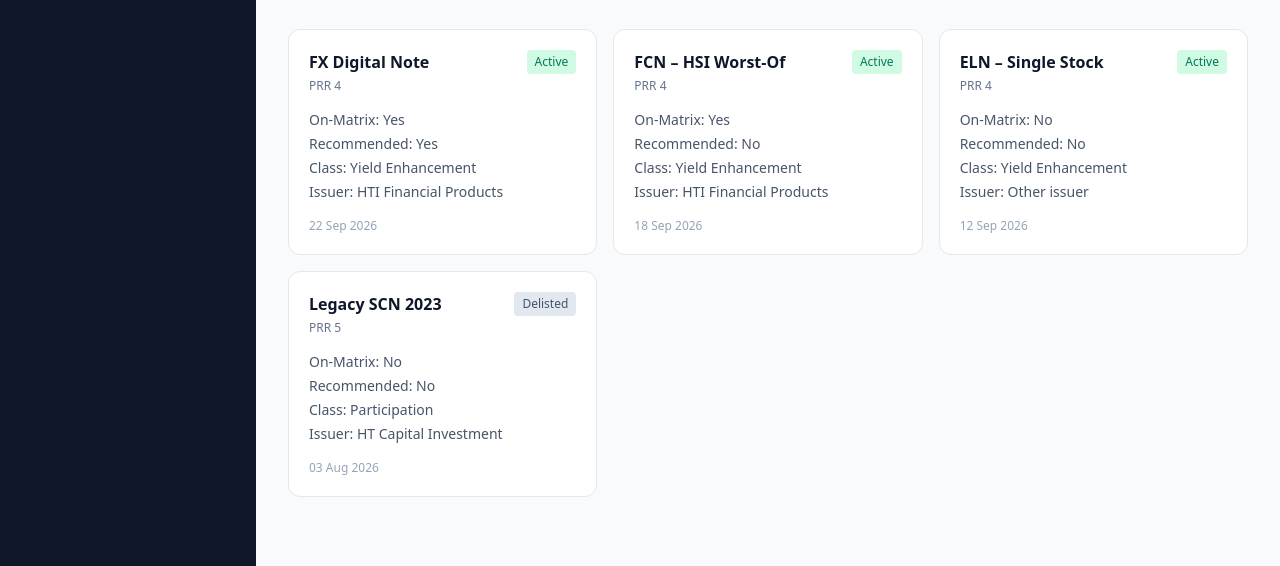
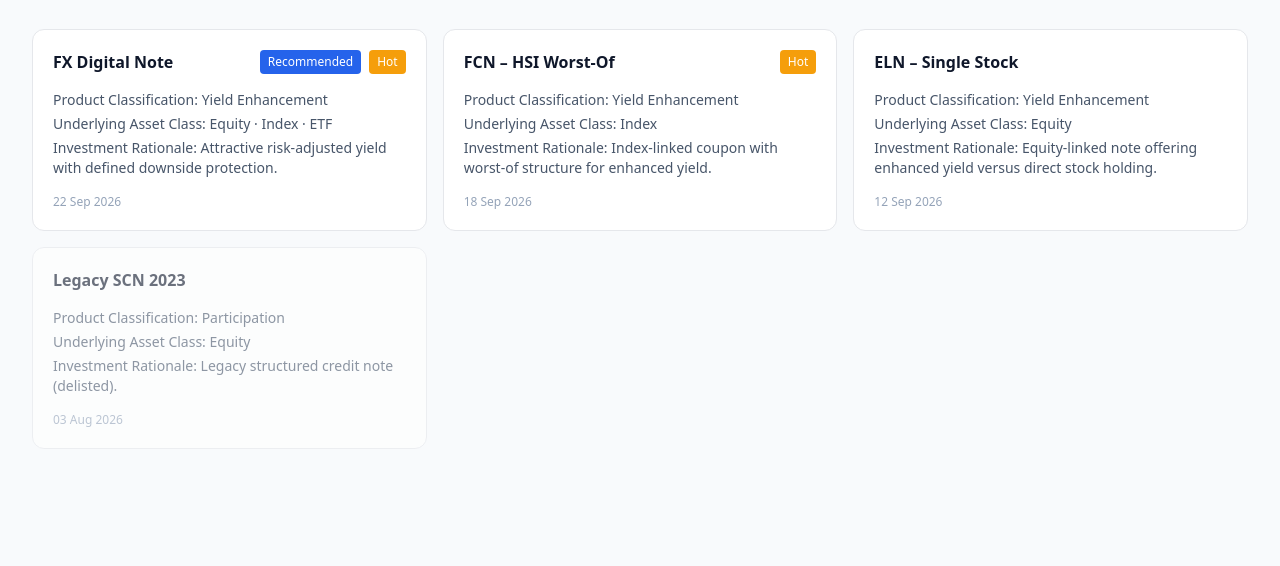
Before and after one commit to leeeinn/matrix-product-center, a plain HTML site: page wc-shelf.html in a window 1280 px wide. Shown: the part 234-800 px from the top of the page. Drawn offline with nearby package versions, Linux system fonts and the light colour scheme.

Commit message:
Update Shelf: remove sidebar, card click to profile, update card fields

```diff
--- a/wc-shelf.html
+++ b/wc-shelf.html
@@ -7,25 +7,13 @@
   <script src="https://cdn.tailwindcss.com"></script>
   <style>
     body { font-family: system-ui, -apple-system, sans-serif; }
+    .hot-tooltip { position: relative; }
+    .hot-tooltip:hover .tooltip-content { display: block; }
+    .tooltip-content { display: none; position: absolute; bottom: 100%; left: 50%; transform: translateX(-50%); background: #1e293b; color: white; padding: 6px 10px; border-radius: 6px; font-size: 12px; white-space: nowrap; z-index: 10; margin-bottom: 4px; }
   </style>
 </head>
 <body class="bg-slate-50 text-slate-900">
-  <div class="flex h-screen">
-    <!-- Sidebar -->
-    <aside class="w-64 bg-slate-900 text-white flex flex-col">
-      <div class="p-6 border-b border-slate-700">
-        <div class="text-xs font-semibold text-slate-400 tracking-wider">MATRIX</div>
-        <div class="text-xl font-bold mt-1">Matrix</div>
-        <div class="text-sm text-slate-300 mt-1">Pdt Center</div>
-      </div>
-      <nav class="flex-1 p-4 space-y-1">
-        <a href="wc-shelf.html" class="block px-4 py-2.5 rounded-lg bg-slate-800 text-white font-medium">Product Shelf</a>
-        <a href="wc-profile.html" class="block px-4 py-2.5 rounded-lg text-slate-300 hover:bg-slate-800">Product Profile</a>
-      </nav>
-    </aside>
-
-    <!-- Main -->
-    <main class="flex-1 overflow-auto">
+  <div class="min-h-screen">
     <header class="bg-white border-b px-8 py-5 flex items-center justify-between">
       <div>
         <div class="text-sm text-slate-500">MATRIX / PRODUCT CENTER</div>
@@ -48,12 +36,12 @@
           <div class="text-3xl font-semibold mt-1">128</div>
         </div>
         <div class="bg-white rounded-xl border p-5">
-            <div class="text-sm text-slate-500">On-Matrix</div>
-            <div class="text-3xl font-semibold mt-1">41</div>
+          <div class="text-sm text-slate-500">Recommended</div>
+          <div class="text-3xl font-semibold mt-1">12</div>
         </div>
         <div class="bg-white rounded-xl border p-5">
-            <div class="text-sm text-slate-500">Recommended</div>
-            <div class="text-3xl font-semibold mt-1">12</div>
+          <div class="text-sm text-slate-500">Hot</div>
+          <div class="text-3xl font-semibold mt-1">8</div>
         </div>
         <div class="bg-white rounded-xl border p-5">
           <div class="text-sm text-slate-500">Delisted</div>
@@ -63,73 +51,58 @@
 
       <!-- Card View (Default) -->
       <div id="cardView" class="grid md:grid-cols-2 lg:grid-cols-3 gap-4">
-          <div class="bg-white rounded-xl border p-5 hover:shadow-sm transition">
+        <a href="wc-profile.html" class="block bg-white rounded-xl border p-5 hover:shadow-sm transition">
           <div class="flex justify-between items-start">
-              <div>
             <div class="font-semibold">FX Digital Note</div>
-                <div class="text-xs text-slate-500 mt-1">PRR 4</div>
+            <div class="flex gap-2">
+              <span class="px-2 py-1 bg-blue-600 text-white rounded text-xs font-medium">Recommended</span>
+              <span class="hot-tooltip px-2 py-1 bg-amber-500 text-white rounded text-xs font-medium cursor-pointer">Hot
+                <div class="tooltip-content">High demand · Priority display</div>
+              </span>
             </div>
-              <span class="px-2 py-1 bg-emerald-100 text-emerald-700 rounded text-xs font-medium">Active</span>
           </div>
           <div class="mt-4 space-y-1 text-sm text-slate-600">
-              <div>On-Matrix: <span class="font-medium">Yes</span></div>
-              <div>Recommended: <span class="font-medium">Yes</span></div>
-              <div>Class: Yield Enhancement</div>
-              <div>Issuer: HTI Financial Products</div>
+            <div>Product Classification: Yield Enhancement</div>
+            <div>Underlying Asset Class: Equity · Index · ETF</div>
+            <div>Investment Rationale: Attractive risk-adjusted yield with defined downside protection.</div>
           </div>
           <div class="mt-4 text-xs text-slate-400">22 Sep 2026</div>
-          </div>
+        </a>
 
-          <div class="bg-white rounded-xl border p-5 hover:shadow-sm transition">
+        <a href="wc-profile.html" class="block bg-white rounded-xl border p-5 hover:shadow-sm transition">
           <div class="flex justify-between items-start">
-              <div>
             <div class="font-semibold">FCN – HSI Worst-Of</div>
-                <div class="text-xs text-slate-500 mt-1">PRR 4</div>
-              </div>
-              <span class="px-2 py-1 bg-emerald-100 text-emerald-700 rounded text-xs font-medium">Active</span>
+            <span class="hot-tooltip px-2 py-1 bg-amber-500 text-white rounded text-xs font-medium cursor-pointer">Hot
+              <div class="tooltip-content">High demand · Priority display</div>
+            </span>
           </div>
           <div class="mt-4 space-y-1 text-sm text-slate-600">
-              <div>On-Matrix: <span class="font-medium">Yes</span></div>
-              <div>Recommended: <span class="font-medium">No</span></div>
-              <div>Class: Yield Enhancement</div>
-              <div>Issuer: HTI Financial Products</div>
+            <div>Product Classification: Yield Enhancement</div>
+            <div>Underlying Asset Class: Index</div>
+            <div>Investment Rationale: Index-linked coupon with worst-of structure for enhanced yield.</div>
           </div>
           <div class="mt-4 text-xs text-slate-400">18 Sep 2026</div>
-          </div>
+        </a>
 
-          <div class="bg-white rounded-xl border p-5 hover:shadow-sm transition">
-            <div class="flex justify-between items-start">
-              <div>
+        <a href="wc-profile.html" class="block bg-white rounded-xl border p-5 hover:shadow-sm transition">
           <div class="font-semibold">ELN – Single Stock</div>
-                <div class="text-xs text-slate-500 mt-1">PRR 4</div>
-              </div>
-              <span class="px-2 py-1 bg-emerald-100 text-emerald-700 rounded text-xs font-medium">Active</span>
-            </div>
           <div class="mt-4 space-y-1 text-sm text-slate-600">
-              <div>On-Matrix: <span class="font-medium">No</span></div>
-              <div>Recommended: <span class="font-medium">No</span></div>
-              <div>Class: Yield Enhancement</div>
-              <div>Issuer: Other issuer</div>
+            <div>Product Classification: Yield Enhancement</div>
+            <div>Underlying Asset Class: Equity</div>
+            <div>Investment Rationale: Equity-linked note offering enhanced yield versus direct stock holding.</div>
           </div>
           <div class="mt-4 text-xs text-slate-400">12 Sep 2026</div>
-          </div>
+        </a>
 
-          <div class="bg-white rounded-xl border p-5 hover:shadow-sm transition">
-            <div class="flex justify-between items-start">
-              <div>
+        <a href="wc-profile.html" class="block bg-white rounded-xl border p-5 hover:shadow-sm transition opacity-60">
           <div class="font-semibold">Legacy SCN 2023</div>
-                <div class="text-xs text-slate-500 mt-1">PRR 5</div>
-              </div>
-              <span class="px-2 py-1 bg-slate-200 text-slate-600 rounded text-xs font-medium">Delisted</span>
-            </div>
           <div class="mt-4 space-y-1 text-sm text-slate-600">
-              <div>On-Matrix: <span class="font-medium">No</span></div>
-              <div>Recommended: <span class="font-medium">No</span></div>
-              <div>Class: Participation</div>
-              <div>Issuer: HT Capital Investment</div>
+            <div>Product Classification: Participation</div>
+            <div>Underlying Asset Class: Equity</div>
+            <div>Investment Rationale: Legacy structured credit note (delisted).</div>
           </div>
           <div class="mt-4 text-xs text-slate-400">03 Aug 2026</div>
-          </div>
+        </a>
       </div>
 
       <!-- Table View (Hidden by default) -->
@@ -137,67 +110,46 @@
         <table class="w-full text-sm">
           <thead class="bg-slate-50 border-b">
             <tr class="text-left text-slate-500">
-                <th class="px-6 py-3 font-medium">Product Sub Type & PRR</th>
-                <th class="px-6 py-3 font-medium">Status</th>
-                <th class="px-6 py-3 font-medium">On-Matrix</th>
-                <th class="px-6 py-3 font-medium">Recommended</th>
-                <th class="px-6 py-3 font-medium">Principal Protection</th>
-                <th class="px-6 py-3 font-medium">Class</th>
-                <th class="px-6 py-3 font-medium">Underlyings</th>
-                <th class="px-6 py-3 font-medium">Issuer</th>
+              <th class="px-6 py-3 font-medium">Product</th>
+              <th class="px-6 py-3 font-medium">Classification</th>
+              <th class="px-6 py-3 font-medium">Underlying</th>
+              <th class="px-6 py-3 font-medium">Investment Rationale</th>
               <th class="px-6 py-3 font-medium">Last Update</th>
             </tr>
           </thead>
           <tbody class="divide-y">
-              <tr class="hover:bg-slate-50">
-                <td class="px-6 py-4"><div class="font-medium">FX Digital Note</div><div class="text-xs text-slate-500">PRR 4</div></td>
-                <td class="px-6 py-4"><span class="px-2 py-1 bg-emerald-100 text-emerald-700 rounded text-xs font-medium">Active</span></td>
-                <td class="px-6 py-4">Yes</td>
-                <td class="px-6 py-4">Yes</td>
-                <td class="px-6 py-4">No</td>
+            <tr class="hover:bg-slate-50 cursor-pointer" onclick="location.href='wc-profile.html'">
+              <td class="px-6 py-4 font-medium">FX Digital Note</td>
               <td class="px-6 py-4">Yield Enhancement</td>
               <td class="px-6 py-4">Equity; Index; ETF</td>
-                <td class="px-6 py-4">HTI Financial Products</td>
+              <td class="px-6 py-4 text-slate-600">Attractive risk-adjusted yield with defined downside protection.</td>
               <td class="px-6 py-4">22 Sep 2026</td>
             </tr>
-              <tr class="hover:bg-slate-50">
-                <td class="px-6 py-4"><div class="font-medium">FCN – HSI Worst-Of</div><div class="text-xs text-slate-500">PRR 4</div></td>
-                <td class="px-6 py-4"><span class="px-2 py-1 bg-emerald-100 text-emerald-700 rounded text-xs font-medium">Active</span></td>
-                <td class="px-6 py-4">Yes</td>
-                <td class="px-6 py-4">No</td>
-                <td class="px-6 py-4">No</td>
+            <tr class="hover:bg-slate-50 cursor-pointer" onclick="location.href='wc-profile.html'">
+              <td class="px-6 py-4 font-medium">FCN – HSI Worst-Of</td>
               <td class="px-6 py-4">Yield Enhancement</td>
               <td class="px-6 py-4">Index</td>
-                <td class="px-6 py-4">HTI Financial Products</td>
+              <td class="px-6 py-4 text-slate-600">Index-linked coupon with worst-of structure for enhanced yield.</td>
               <td class="px-6 py-4">18 Sep 2026</td>
             </tr>
-              <tr class="hover:bg-slate-50">
-                <td class="px-6 py-4"><div class="font-medium">ELN – Single Stock</div><div class="text-xs text-slate-500">PRR 4</div></td>
-                <td class="px-6 py-4"><span class="px-2 py-1 bg-emerald-100 text-emerald-700 rounded text-xs font-medium">Active</span></td>
-                <td class="px-6 py-4">No</td>
-                <td class="px-6 py-4">No</td>
-                <td class="px-6 py-4">No</td>
+            <tr class="hover:bg-slate-50 cursor-pointer" onclick="location.href='wc-profile.html'">
+              <td class="px-6 py-4 font-medium">ELN – Single Stock</td>
               <td class="px-6 py-4">Yield Enhancement</td>
               <td class="px-6 py-4">Equity</td>
-                <td class="px-6 py-4">Other issuer</td>
+              <td class="px-6 py-4 text-slate-600">Equity-linked note offering enhanced yield versus direct stock holding.</td>
               <td class="px-6 py-4">12 Sep 2026</td>
             </tr>
-              <tr class="hover:bg-slate-50">
-                <td class="px-6 py-4"><div class="font-medium">Legacy SCN 2023</div><div class="text-xs text-slate-500">PRR 5</div></td>
-                <td class="px-6 py-4"><span class="px-2 py-1 bg-slate-200 text-slate-600 rounded text-xs font-medium">Delisted</span></td>
-                <td class="px-6 py-4">No</td>
-                <td class="px-6 py-4">No</td>
-                <td class="px-6 py-4">Partial</td>
+            <tr class="hover:bg-slate-50 cursor-pointer opacity-60" onclick="location.href='wc-profile.html'">
+              <td class="px-6 py-4 font-medium">Legacy SCN 2023</td>
               <td class="px-6 py-4">Participation</td>
               <td class="px-6 py-4">Equity</td>
-                <td class="px-6 py-4">HT Capital Investment</td>
+              <td class="px-6 py-4 text-slate-600">Legacy structured credit note (delisted).</td>
               <td class="px-6 py-4">03 Aug 2026</td>
             </tr>
           </tbody>
         </table>
       </div>
     </div>
-    </main>
   </div>
 
   <script>
```
Lines whose indentation alone changed are shown as unchanged.
